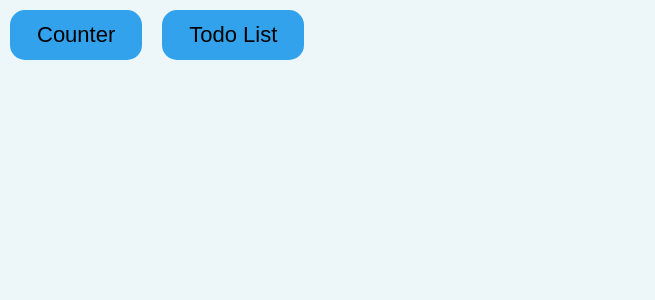
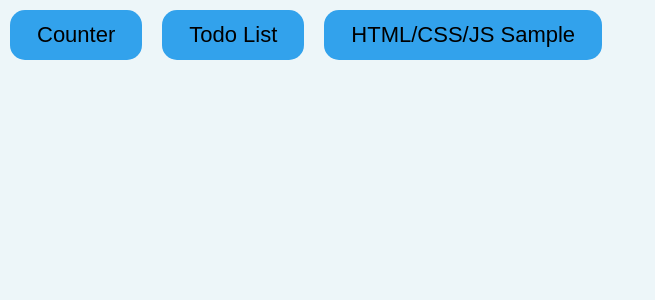
Before and after one commit to jdl15/reactproject, a React (Create React App) app in the folder my-app/: page / in a window 1280 px wide. Before the commit this address had no page. Shown: the top 300 px of the page, without its empty margins (0-655 px from the left). Built offline with nearby package versions, Linux system fonts and the light colour scheme; the HTML template or start-up script is replaced by a standard one.

Commit message:
update link

```diff
--- a/my-app/src/App.js
+++ b/my-app/src/App.js
@@ -9,6 +9,9 @@ export default function App() {
             <div className="project">
                 <Link to="/counter"><button>Counter</button></Link>
                 <Link to="/todolist"><button>Todo List</button></Link>
+                <a href="https://jdl15.github.io/WebSample/" target="_blank" rel="noopener noreferrer">
+                    <button>HTML/CSS/JS Sample</button>
+                </a>
             </div>
             <Routes>
                 <Route path="/counter" element={<Counter />} />
```
